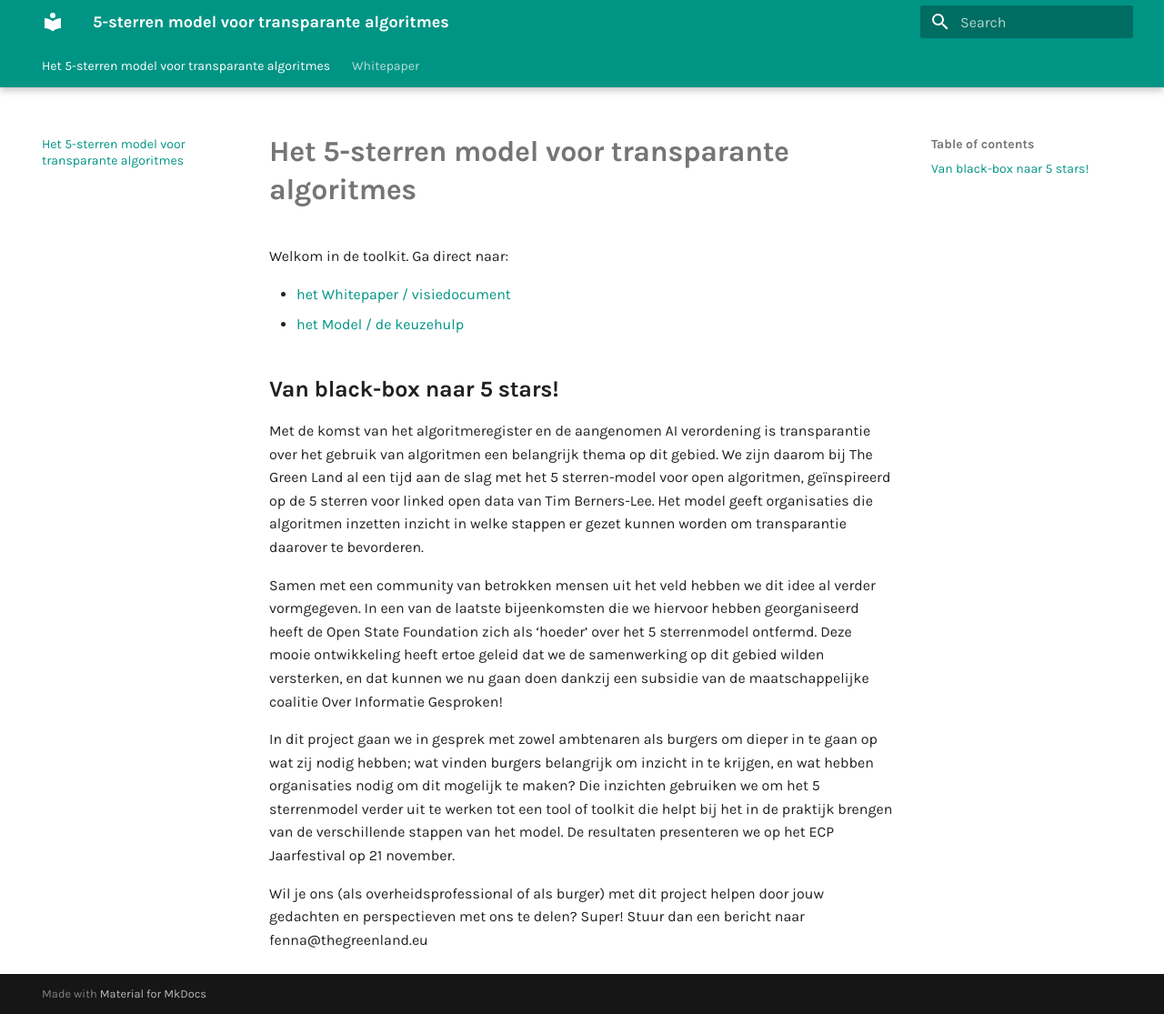
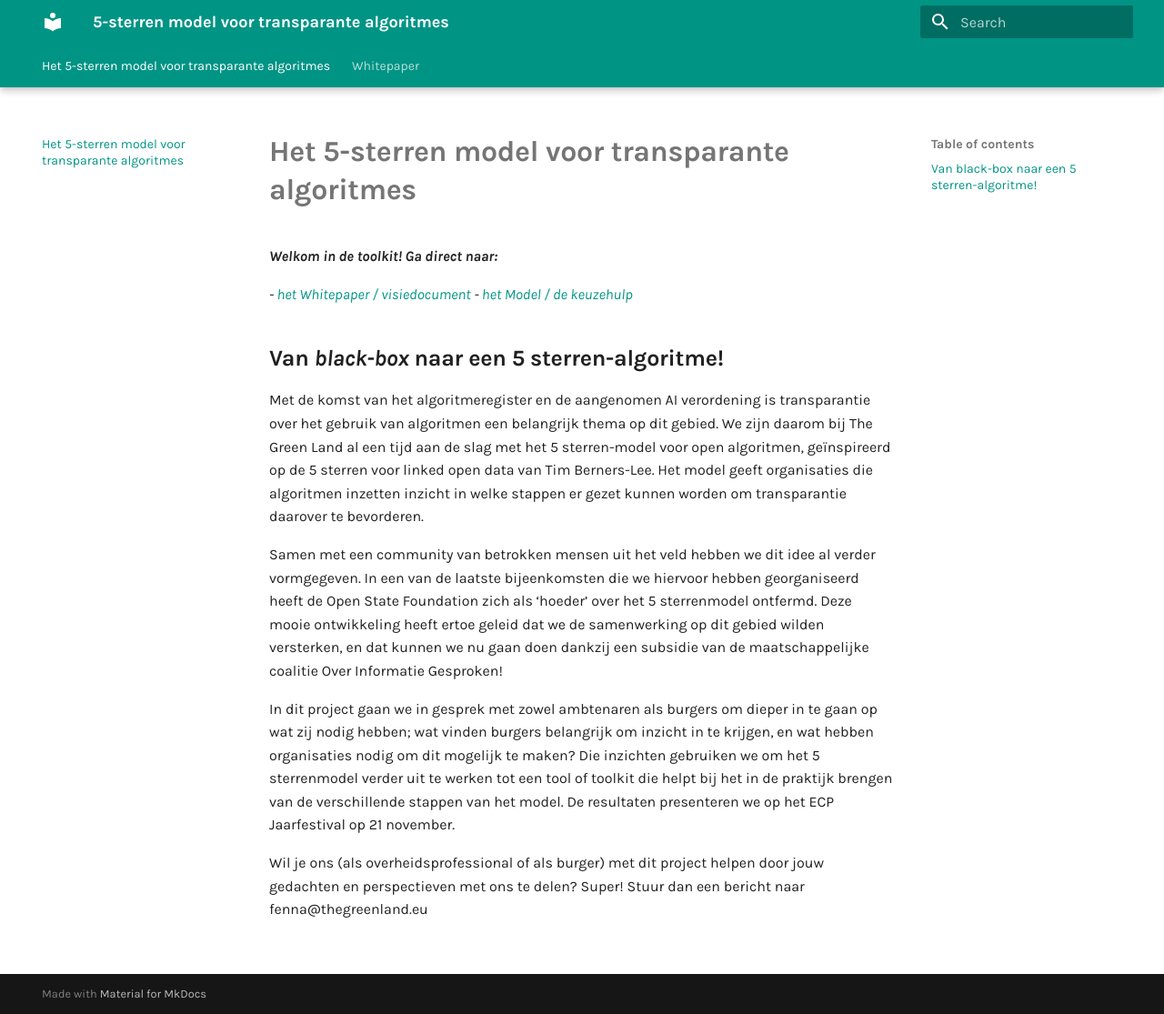
Before and after one commit to thegreenland/5-sterren-toolkit, an MkDocs documentation site: the page built from docs/index.md, in a window 1280 px wide and 1115 px high. Shown: the whole window at 91% size. Built offline with MkDocs 1.6.1 and Material for MkDocs 9.7.7, drawn with Linux system fonts in a browser that asks for light colours.

```diff
--- a/docs/index.md
+++ b/docs/index.md
@@ -1,14 +1,13 @@
 # **Het 5-sterren model voor transparante algoritmes**
 
 
-Welkom in de toolkit. Ga direct naar:
+***Welkom in de toolkit! Ga direct naar:***
 
-- [het Whitepaper / visiedocument](whitepaper.md)
-- [het Model / de keuzehulp](model.md)
+*- [het Whitepaper / visiedocument](whitepaper.md)*
+*- [het Model / de keuzehulp](model.md)*
 
 
-
-## **Van black-box naar 5 stars!**
+## **Van *black-box* naar een 5 sterren-algoritme!**
 
 
 Met de komst van het algoritmeregister en de aangenomen AI verordening is transparantie over het gebruik van algoritmen een belangrijk thema op dit gebied. We zijn daarom bij The Green Land al een tijd aan de slag met het 5 sterren-model voor open algoritmen, geïnspireerd op de 5 sterren voor linked open data van Tim Berners-Lee. Het model geeft organisaties die algoritmen inzetten inzicht in welke stappen er gezet kunnen worden om transparantie daarover te bevorderen.
```
Also changed, not shown: mkdocs.yml (line endings or trailing spaces).
